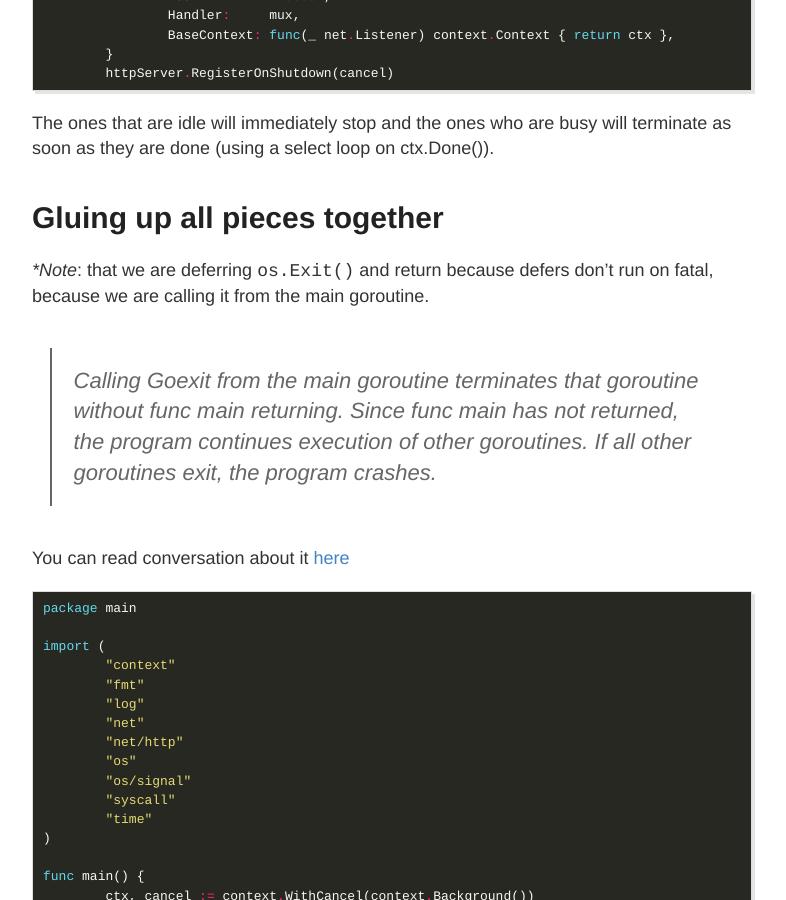
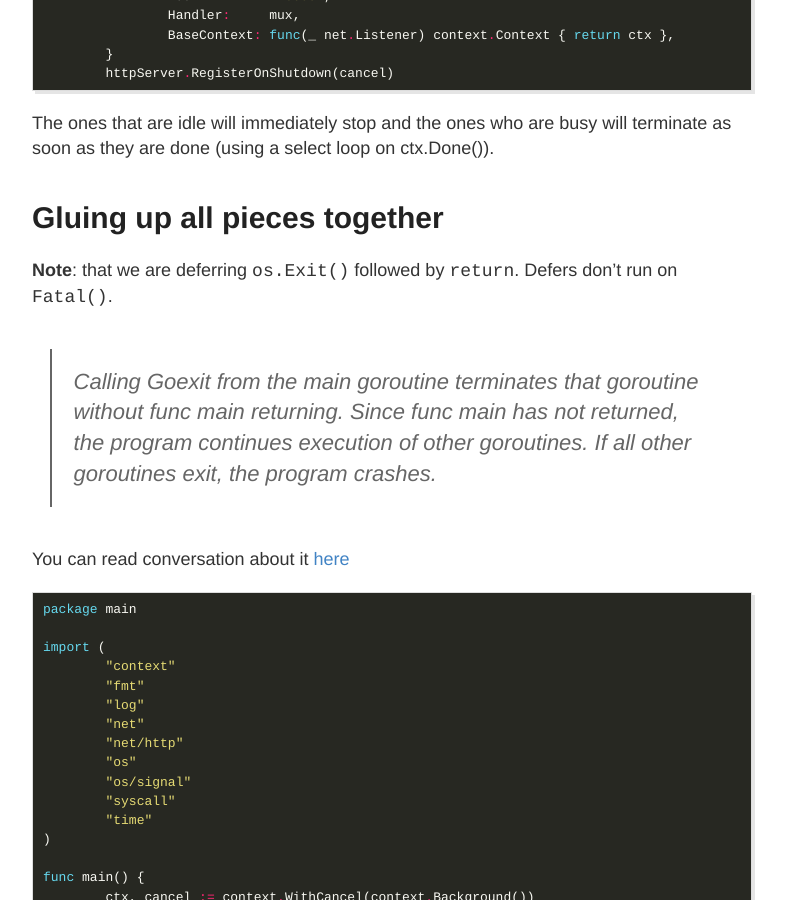
Before and after one commit to vardius/vardius.github.io, a Jekyll site: the page built from _posts/2020-6-18-handle-signals-to-graceful-shutdown-http-server.md, in a window 1280 px wide and 900 px high, scrolled down 3633 px. Shown: the whole window, without its empty margins (248-1034 px from the left). Built offline with Jekyll 4.4.1, drawn with Linux system fonts in a browser that asks for light colours; comment, search, counter and statistics services are not loaded.

Commit message:
Fix wording

```diff
--- a/_posts/2020-6-18-handle-signals-to-graceful-shutdown-http-server.md
+++ b/_posts/2020-6-18-handle-signals-to-graceful-shutdown-http-server.md
@@ -109,7 +109,7 @@ The ones that are idle will immediately stop and the ones who are busy will term
 
 # Gluing up all pieces together
 
-**Note*: that we are deferring `os.Exit()` and return because defers don't run on fatal, because we are calling it from the main goroutine.
+**Note**: that we are deferring `os.Exit()` followed by `return`. Defers don't run on `Fatal()`.
 
 > Calling Goexit from the main goroutine terminates that goroutine without func main returning. Since func main has not returned, the program continues execution of other goroutines. If all other goroutines exit, the program crashes.
 
```
